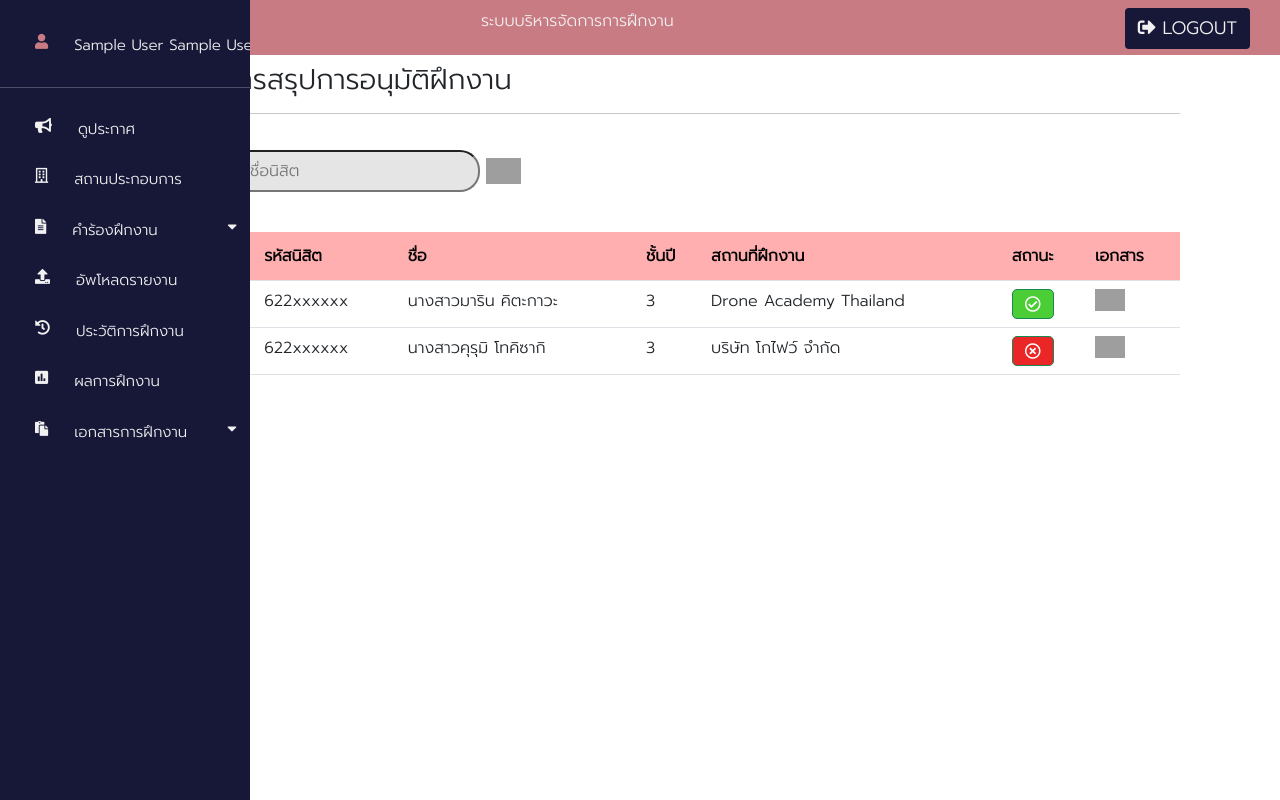
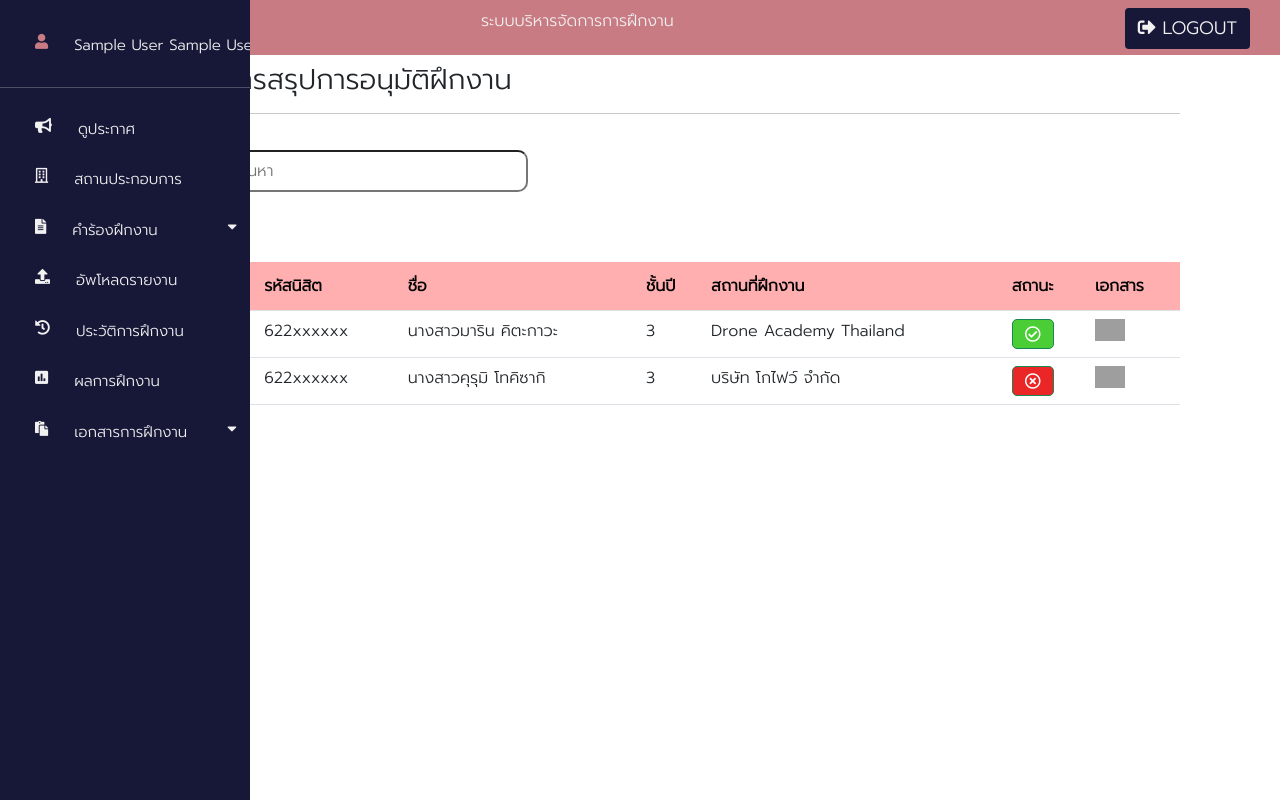
Before and after one commit to Fourth1755/Project-SE-2022, a PHP site: the page made by view/petition/index_summaryPetition.php in a window 1280 px wide. Run offline with PHP 8.4, Linux system fonts and the light colour scheme; the template is opened without the code that fills it, so the values that code supplies are empty; the visitor is signed in with stand-in values (Sample User, id 1); grey boxes are pictures that could not be loaded.

Commit message:
แก้ search

```diff
--- a/view/petition/index_summaryPetition.php
+++ b/view/petition/index_summaryPetition.php
@@ -1,19 +1,30 @@
 <title>รายการสรุปการอนุมัติฝึกงาน</title>
 <?php require_once("menuTop.php") ?>
 <style>
-.search{
+  .search-box {
+    margin: 10px 0px 30px 0px;
+
+    display: flex;
+    align-items: center;
+    border-radius: 10px;
+  }
+
+  .search {
     padding: 20px 0px 40px 0px;
   }
-.search input{
-    border-radius: 20px;
+
+  .search input {
+    border-radius: 10px;
     width: 300px;
     padding: 7px;
   }
-#table-header{
+
+  #table-header {
     padding-top: 20px;
     border-collapse: collapse;
     width: 100%;
   }
+
   #table-header tr th {
     padding-top: 12px;
     padding-bottom: 12px;
@@ -27,12 +38,16 @@
   <div>
     <h3>รายการสรุปการอนุมัติฝึกงาน</h3>
     <hr style="width:100%;text-align:left;margin-left:0;">
+    <div class="search-box">
+      <div>
         <div class="search">
-          <input type="search" placeholder="ค้นหารายชื่อนิสิต" style="background-color: #E5E5E5;"/>
-          <a href=''><img src=https://upload.wikimedia.org/wikipedia/commons/thumb/0/0b/Search_Icon.svg/500px-Search_Icon.svg.png width=35 /></a>
-
+          <button class="btn" type="submit" name="action" value=""><i class="fas fa-search"></i></button>
+          <input type="text" name="key" placeholder="ค้นหา" />
+          <input type="hidden" name="controller" value="">
         </div>
-      <table class="table" id="table-header" >
+      </div>
+    </div>
+    <table class="table" id="table-header">
       <tr>
         <th>ลำดับ</th>
         <th>รหัสนิสิต</th>
@@ -49,8 +64,8 @@
         <td>นางสาวมาริน คิตะกาวะ</td>
         <td>3</td>
         <td> Drone Academy Thailand</td>
-      <td><a type="button" class="btn btn-success" style="background: #4BCE35; border-radius: 5px;" ><i class="far fa-check-circle"></i></a></td>
-      <td><a><img src="https://sv1.picz.in.th/images/2022/03/08/rCjxEW.png" width=30/></a></td>
+        <td><a type="button" class="btn btn-success" style="background: #4BCE35; border-radius: 5px;"><i class="far fa-check-circle"></i></a></td>
+        <td><a><img src="https://sv1.picz.in.th/images/2022/03/08/rCjxEW.png" width=30 /></a></td>
       </tr>
       <tr>
         <td scope="row">2</td>
@@ -58,8 +73,8 @@
         <td>นางสาวคุรุมิ โทคิซากิ</td>
         <td>3</td>
         <td>บริษัท โกไฟว์ จำกัด</td>
-      <td><a type="button" class="btn btn-success" style="background: #EB2626; border-radius: 5px;" ><i class="far fa-times-circle"></i></a></td>
-      <td><a><img src="https://sv1.picz.in.th/images/2022/03/08/rCjxEW.png" width=30/></a></td>
+        <td><a type="button" class="btn btn-success" style="background: #EB2626; border-radius: 5px;"><i class="far fa-times-circle"></i></a></td>
+        <td><a><img src="https://sv1.picz.in.th/images/2022/03/08/rCjxEW.png" width=30 /></a></td>
       </tr>
 
     </table>
--- a/view/uploadreport/index_uploadreport.php
+++ b/view/uploadreport/index_uploadreport.php
@@ -49,7 +49,7 @@
                               <label>รายงาน_622*******</label>
                         </div>
                         <div style="margin-left: 50px; ">
-                              <img src="https://www.pngrepo.com/png/352755/512/file-word.png" style="width: 60px;"><br>
+                              <img src="https://cdn-icons-png.flaticon.com/512/32/32745.png" style="width: 60px;"><br>
                               <label>นำเสนอการฝึึกงาน_622*******</label>
                         </div>
                         <div style="margin-left: 50px; ">
```
Also changed, not shown: view/company/index_company.php (+12 -6 lines), view/document/index_downloadRequestInternship.php (+23 -16 lines). Lines whose indentation alone changed are shown as unchanged.
